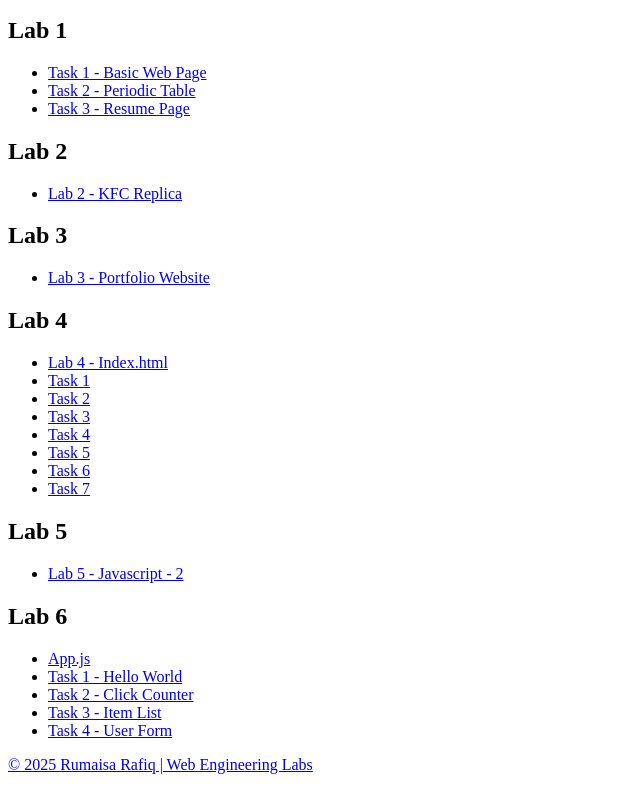
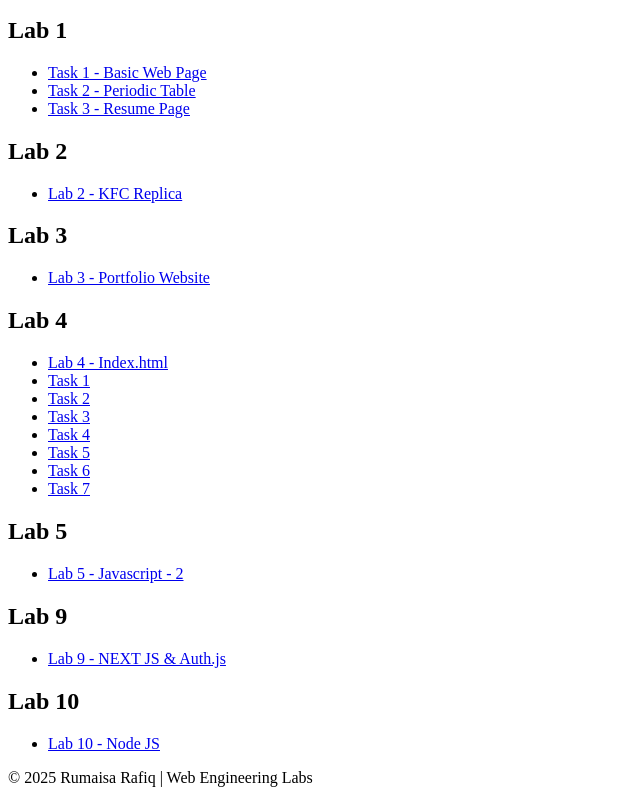
Before and after one commit to Rumaisa-Rafiq-codes/Web-Engineering-Labs, a plain HTML site: page index.html in a window 1280 px wide. Shown: the part 101-904 px from the top of the page, without its empty margins (0-640 px from the left). Drawn offline with Linux system fonts and the light colour scheme.

Commit message:
Update index.html

```diff
--- a/index.html
+++ b/index.html
@@ -44,13 +44,14 @@
         <li><a href="Lab5/">Lab 5 - Javascript - 2</a></li>
     </ul>
 
-    <h2>Lab 6</h2>
+    <h2>Lab 9</h2>
     <ul>
-        <li><a href="Lab6/App.js">App.js</a></li>
-        <li><a href="Lab6/HelloWorld.js">Task 1 - Hello World</li>
-        <li><a href="Lab6/ClickCounter.js">Task 2 - Click Counter</li>
-        <li><a href="Lab6/ItemList.js">Task 3 - Item List</li>
-        <li><a href="Lab6/UserForm.js">Task 4 - User Form</li>
+        <li><a href="Lab9/">Lab 9 - NEXT JS & Auth.js</a></li>
+    </ul>
+
+    <h2>Lab 10</h2>
+    <ul>
+        <li><a href="Lab10/">Lab 10 - Node JS</a></li>
     </ul>
 
     <footer>
```
